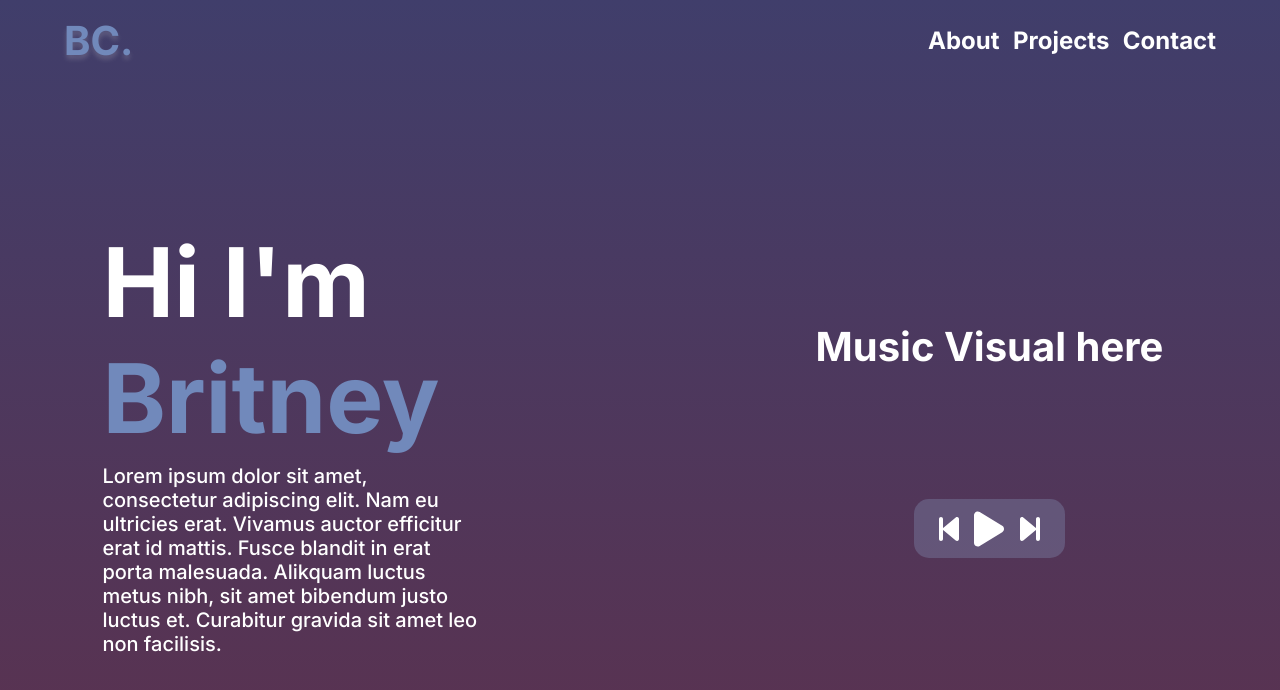
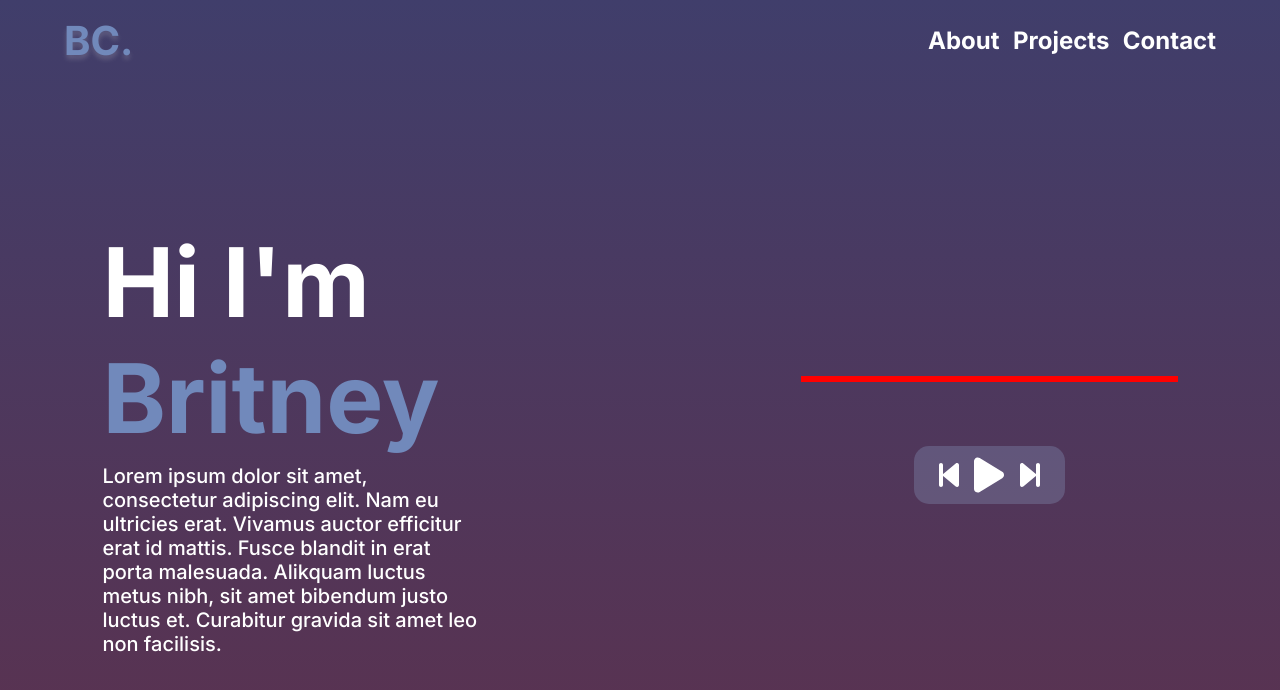
Before and after one commit to Bcean/Revamped-Personal-Website, a React (Vite) app in the folder Personal-Website/: page / in a window 1280 px wide. Shown: the top 690 px of the page. Built offline with nearby package versions, Linux system fonts and the light colour scheme.

Commit message:
play buttons work missing transitions

```diff
--- a/Personal-Website/package.json
+++ b/Personal-Website/package.json
@@ -17,7 +17,8 @@
     "@fortawesome/react-fontawesome": "^0.2.2",
     "react": "^18.3.1",
     "react-dom": "^18.3.1",
-    "react-router-dom": "^7.1.1"
+    "react-router-dom": "^7.1.1",
+    "three": "^0.172.0"
   },
   "devDependencies": {
     "@eslint/js": "^9.17.0",
--- a/Personal-Website/src/components/HomeMusic.jsx
+++ b/Personal-Website/src/components/HomeMusic.jsx
@@ -1,11 +1,12 @@
-import React from "react";
 import "../styles/Home.css";
 import { MusicPlayer } from "./MusicPlayer";
+
+import React, { useRef, useEffect } from "react";
 
 export const HomeMusic = () => {
   return (
     <div className="homeMusicContainer">
-      <h1>Music Visual here</h1>
+      <div className="canvas"></div>
       <MusicPlayer />
     </div>
   );
--- a/Personal-Website/src/components/MusicPlayer.jsx
+++ b/Personal-Website/src/components/MusicPlayer.jsx
@@ -5,8 +5,19 @@ import { faPlay } from "@fortawesome/free-solid-svg-icons";
 import { faForwardStep } from "@fortawesome/free-solid-svg-icons";
 import { faBackwardStep } from "@fortawesome/free-solid-svg-icons";
 import { faPause } from "@fortawesome/free-solid-svg-icons";
+import { useState } from "react";
+import { use } from "react";
 
 export const MusicPlayer = () => {
+  const [musicStatusLogo, setmusicStatusLogo] = useState(faPlay);
+
+  const changeStaus = () => {
+    if (musicStatusLogo === faPlay) {
+      setmusicStatusLogo(faPause);
+    } else if (musicStatusLogo === faPause) {
+      setmusicStatusLogo(faPlay);
+    }
+  };
   //slider state with onchange
   //change buttons
   //<FontAwesomeIcon icon={faPause} style={{color: "#ffffff",}} />
@@ -20,8 +31,9 @@ export const MusicPlayer = () => {
         />
         <FontAwesomeIcon
           className="controlIconsPlay"
-          icon={faPlay}
+          icon={musicStatusLogo}
           style={{ color: "#ffffff" }}
+          onClick={changeStaus}
         />
         <FontAwesomeIcon
           className="controlIcons"
--- a/Personal-Website/src/styles/Home.css
+++ b/Personal-Website/src/styles/Home.css
@@ -13,7 +13,7 @@ main {
   height: fit-content;
   display: flex;
   flex-direction: column;
-  gap: 8rem;
+  gap: 4rem;
   align-items: center;
 }
 .contentHead {
@@ -31,3 +31,9 @@ mark {
   background: none;
   color: #7189bb;
 }
+
+.canvas {
+  border: red solid;
+  width: 100%;
+  height: fit-content;
+}
--- a/Personal-Website/src/styles/MusicPlayer.css
+++ b/Personal-Website/src/styles/MusicPlayer.css
@@ -25,7 +25,16 @@ input:focus {
 }
 .controlIcons {
   font-size: 2rem;
+  transition: 0.3s;
+}
+.controlIcons:hover {
+  cursor: pointer;
 }
 .controlIconsPlay {
   font-size: 2.5rem;
+  transition: 0.3s;
 }
+
+.controlIconsPlay:hover {
+  cursor: pointer;
+}
```
Also changed, not shown: Personal-Website/src/assets/Quartz.jpg (added), 1 other file (tests, documents, lock files or other folders).
